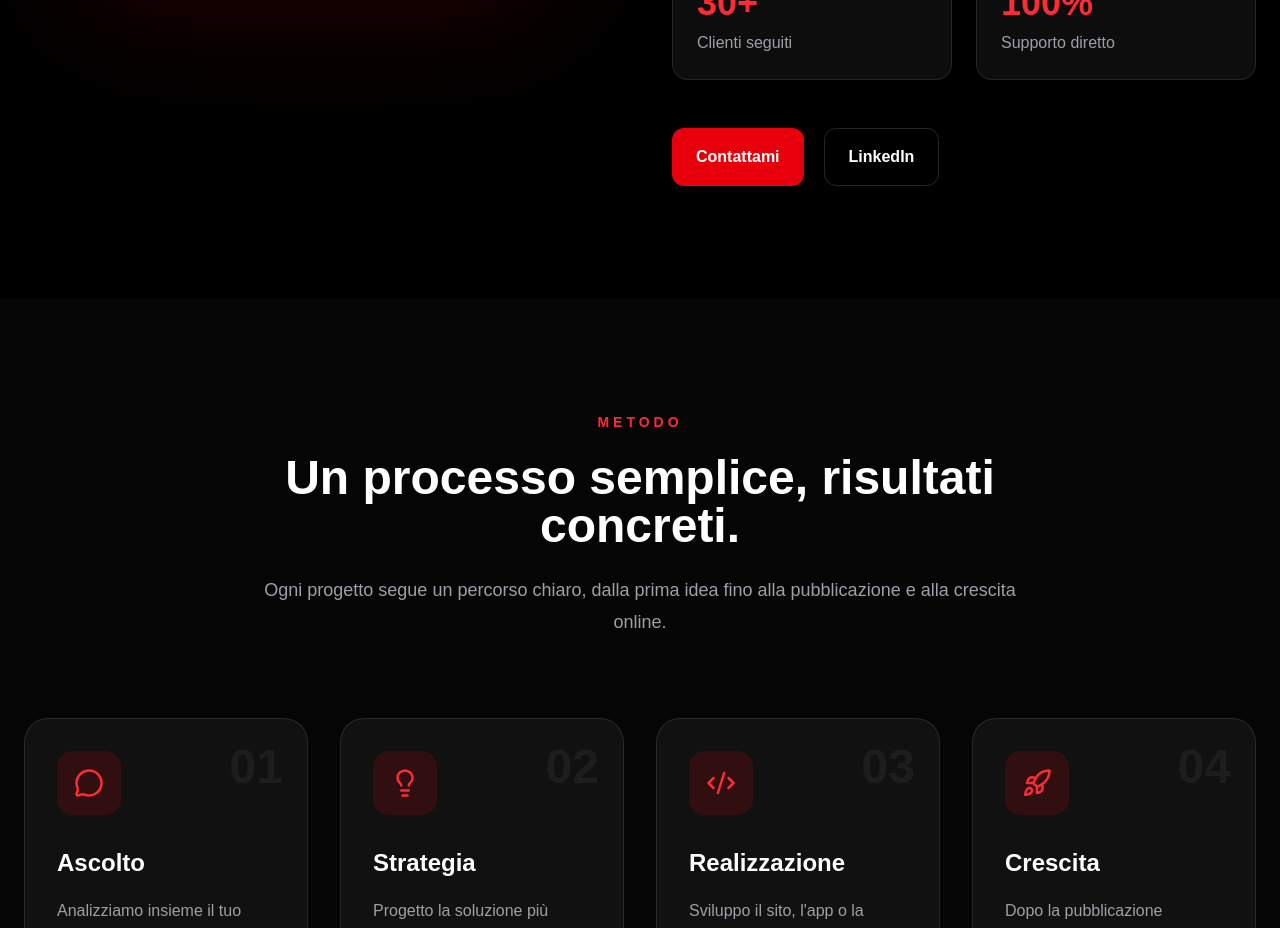
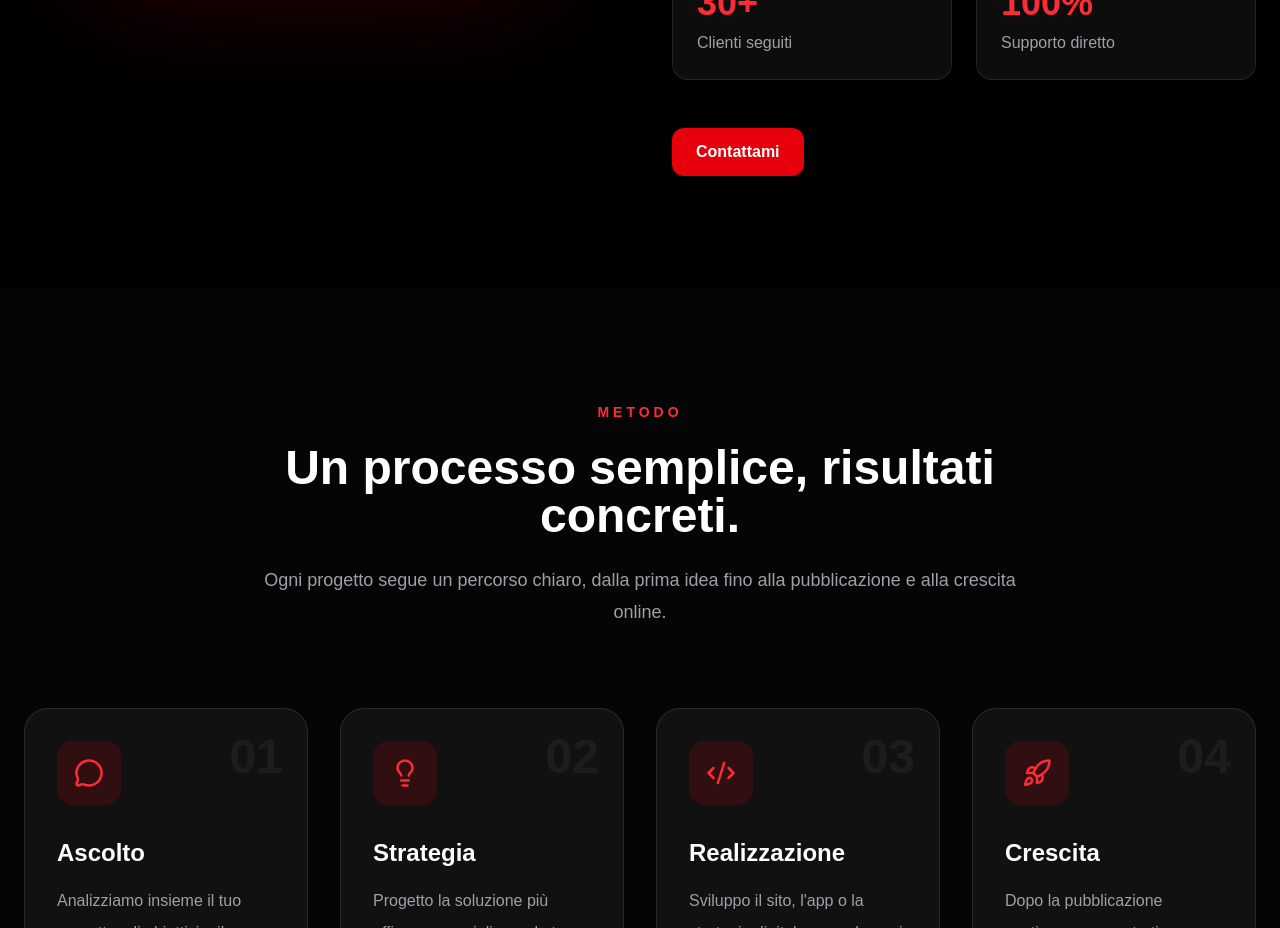
Before and after one commit to eternalsolutions-agency/rp-digital, a Next.js app: page / in a window 1280 px wide. Shown: the part 5020-5948 px from the top of the page. Built offline with nearby package versions, Linux system fonts and the light colour scheme.

Commit message:
Aggiornato logo e rimossa CTA LinkedIn

```diff
--- a/components/About.tsx
+++ b/components/About.tsx
@@ -87,12 +87,7 @@ export default function About() {
               Contattami
             </a>
 
-            <a
-              href="#"
-              className="rounded-xl border border-white/15 px-6 py-4 font-semibold text-white transition hover:border-white"
-            >
-              LinkedIn
-            </a>
+
           </div>
         </motion.div>
       </div>
```
